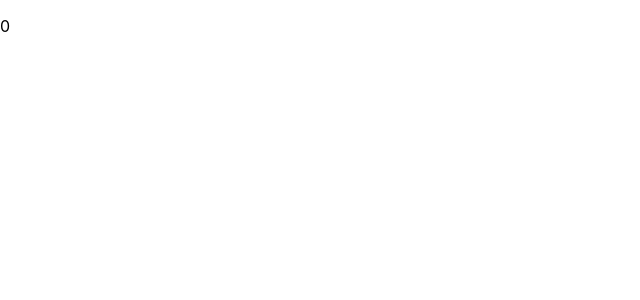
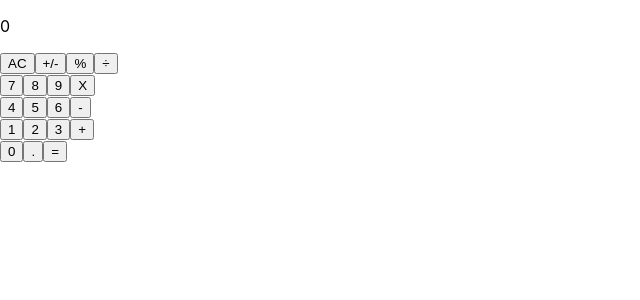
Before and after one commit to Blaise-Shyaka/Calculator, a React (Create React App) app: page / in a window 1280 px wide. Shown: the top 300 px of the page, without its empty margins (0-640 px from the left). Built offline with nearby package versions, Linux system fonts and the light colour scheme.

Commit message:
Add ButtonPanel to App component

```diff
--- a/src/components/App.js
+++ b/src/components/App.js
@@ -1,9 +1,11 @@
 import Display from './Display';
+import ButtonPanel from './ButtonPanel';
 
 function App() {
   return (
     <>
       <Display />
+      <ButtonPanel />
     </>
   );
 }
```
